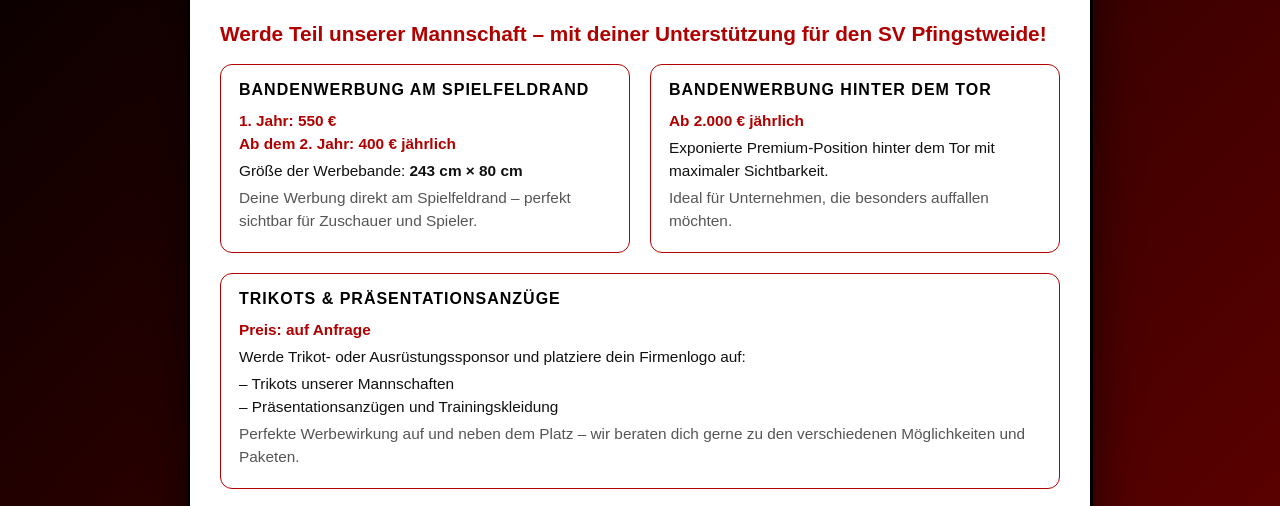
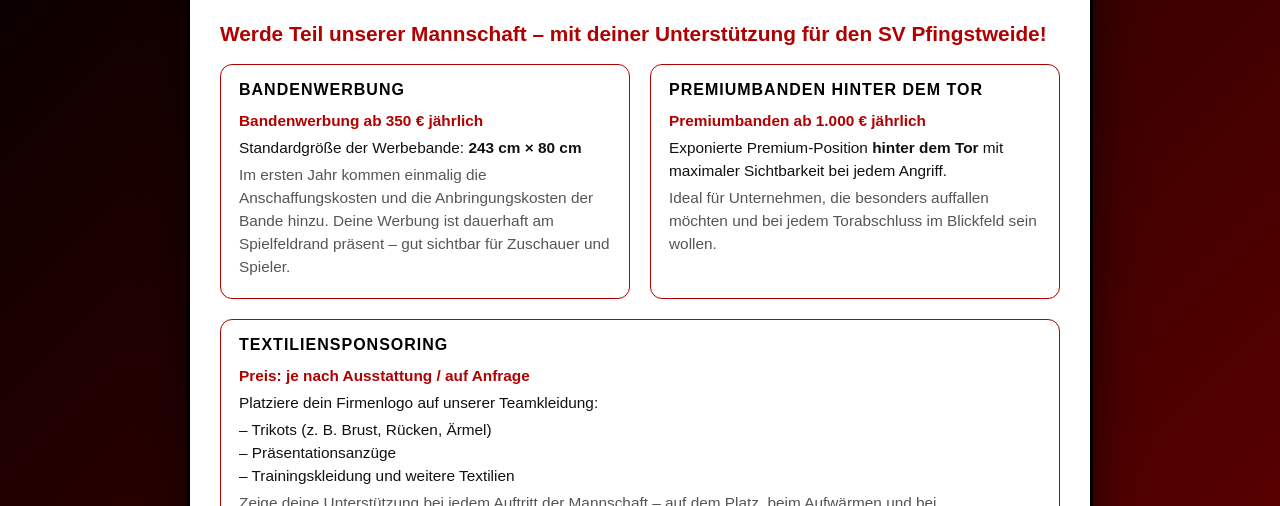
Before and after one commit to coinmoinbtc-alt/sponsoring-sv-spingstweide, a plain HTML site: page index.html in a window 1280 px wide. Shown: the part 279-785 px from the top of the page. Drawn offline with Linux system fonts and the light colour scheme.

Commit message:
index.html

```diff
--- a/index.html
+++ b/index.html
@@ -196,58 +196,59 @@
             </div>
 
             <div class="options">
-                <!-- Option 1: Bandenwerbung Seitenlinie -->
+                <!-- Option 1: Bandenwerbung -->
                 <div class="option-box">
-                    <h3>Bandenwerbung am Spielfeldrand</h3>
+                    <h3>Bandenwerbung</h3>
                     <p class="price">
-                        1. Jahr: 550 €<br>
-                        Ab dem 2. Jahr: 400 € jährlich
+                        Bandenwerbung ab <strong>350 € jährlich</strong>
                     </p>
                     <p>
-                        Größe der Werbebande: <strong>243 cm × 80 cm</strong>
+                        Standardgröße der Werbebande: <strong>243 cm × 80 cm</strong>
                     </p>
                     <p class="note">
-                        Deine Werbung direkt am Spielfeldrand – perfekt sichtbar für Zuschauer und Spieler.
+                        Im ersten Jahr kommen einmalig die Anschaffungskosten und die Anbringungskosten der Bande hinzu.
+                        Deine Werbung ist dauerhaft am Spielfeldrand präsent – gut sichtbar für Zuschauer und Spieler.
                     </p>
                 </div>
 
-                <!-- Option 2: Bandenwerbung hinter dem Tor -->
+                <!-- Option 2: Premiumbanden hinter dem Tor -->
                 <div class="option-box">
-                    <h3>Bandenwerbung hinter dem Tor</h3>
+                    <h3>Premiumbanden hinter dem Tor</h3>
                     <p class="price">
-                        Ab 2.000 € jährlich
+                        Premiumbanden ab <strong>1.000 € jährlich</strong>
                     </p>
                     <p>
-                        Exponierte Premium-Position hinter dem Tor mit maximaler Sichtbarkeit.
+                        Exponierte Premium-Position <strong>hinter dem Tor</strong> mit maximaler Sichtbarkeit bei jedem Angriff.
                     </p>
                     <p class="note">
-                        Ideal für Unternehmen, die besonders auffallen möchten.
+                        Ideal für Unternehmen, die besonders auffallen möchten und bei jedem Torabschluss im Blickfeld sein wollen.
                     </p>
                 </div>
 
-                <!-- Option 3: Trikots & Präsentationsanzüge -->
+                <!-- Option 3: Textiliensponsoring -->
                 <div class="option-box">
-                    <h3>Trikots & Präsentationsanzüge</h3>
+                    <h3>Textiliensponsoring</h3>
                     <p class="price">
-                        Preis: auf Anfrage
+                        Preis: je nach Ausstattung / auf Anfrage
                     </p>
                     <p>
-                        Werde Trikot- oder Ausrüstungssponsor und platziere dein Firmenlogo auf:
+                        Platziere dein Firmenlogo auf unserer Teamkleidung:
                     </p>
                     <p>
-                        – Trikots unserer Mannschaften<br>
-                        – Präsentationsanzügen und Trainingskleidung
+                        – Trikots (z.&nbsp;B. Brust, Rücken, Ärmel)<br>
+                        – Präsentationsanzüge<br>
+                        – Trainingskleidung und weitere Textilien
                     </p>
                     <p class="note">
-                        Perfekte Werbewirkung auf und neben dem Platz – wir beraten dich gerne zu den
-                        verschiedenen Möglichkeiten und Paketen.
+                        Zeige deine Unterstützung bei jedem Auftritt der Mannschaft – auf dem Platz, beim Aufwärmen
+                        und bei Auswärtsfahrten. Wir erstellen dir gerne ein individuelles Textilienpaket.
                     </p>
                 </div>
             </div>
 
             <div class="cta-box">
                 <strong>Interesse an einem Sponsoring?</strong>
-                Ob Bandenwerbung, Trikots oder Präsentationsanzüge – wir finden gemeinsam das passende Sponsoring-Paket für dein Unternehmen.
+                Ob Bandenwerbung, Premiumbanden oder Textiliensponsoring – wir finden gemeinsam das passende Sponsoring-Paket für dein Unternehmen.
                 <br>
                 <a class="cta-button" href="mailto:sv-pfingstweide@web.de?subject=Anfrage%20Sponsoring%20SV%20Pfingstweide">
                     Schreib uns eine E-Mail
@@ -262,7 +263,7 @@
 
         <!-- Fußbereich -->
         <div class="flyer-footer">
-            SV Pfingstweide 1972 e.V. · Schwarz · Rot · Weiß
+            SV Pfingstweide 1972 e.V. · Schwarz · Rot ·
         </div>
     </div>
 </body>
```
